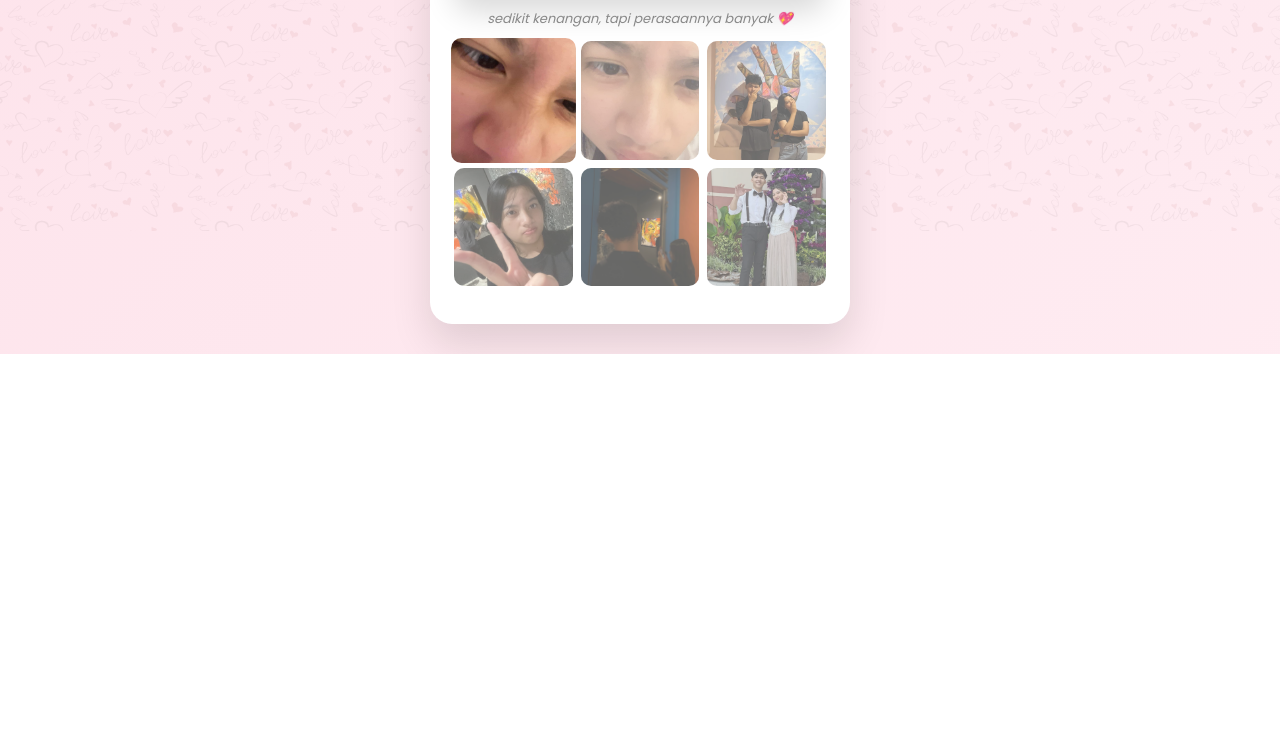
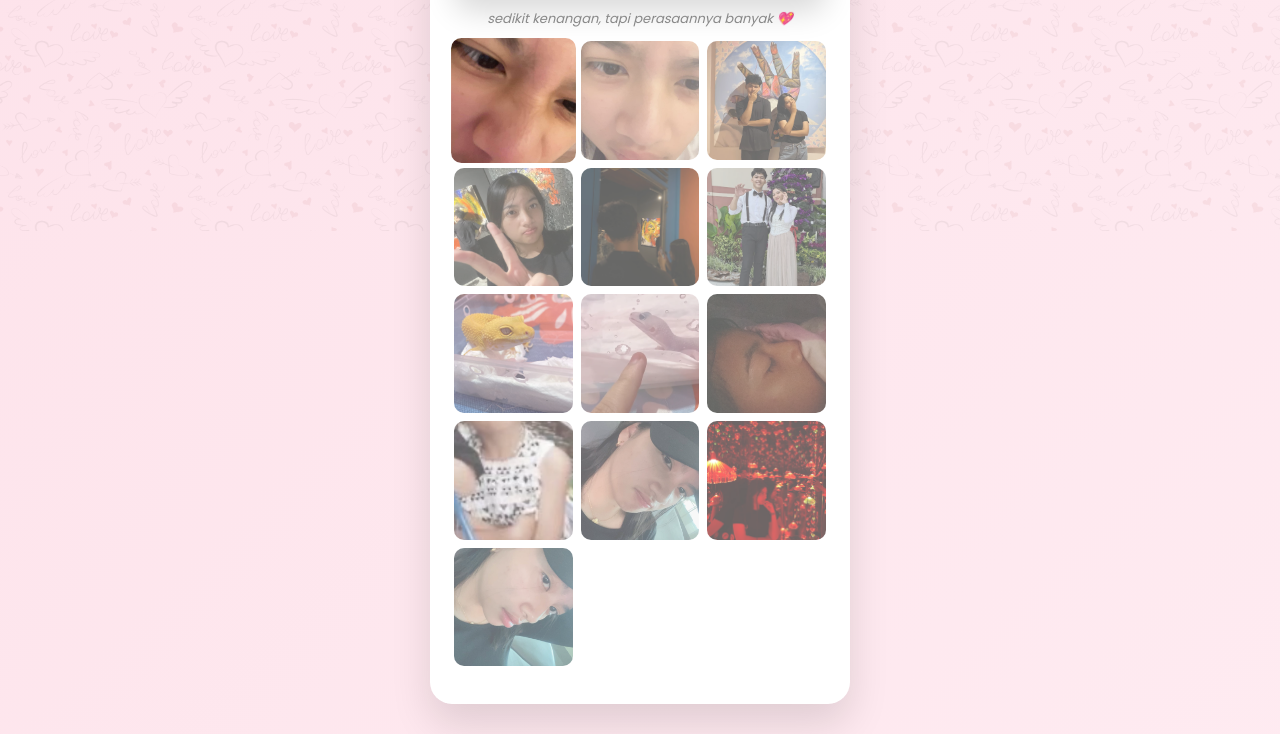
Before and after one commit to Vinezra/valentine, a plain HTML site: page surprise.html in a window 1280 px wide. Shown: the part 569-1303 px from the top of the page. Before the commit the page ends 923 px from the top, so only its background shows below. Drawn offline with nearby package versions, Linux system fonts and the light colour scheme.

Commit message:
Update surprise.html

```diff
--- a/surprise.html
+++ b/surprise.html
@@ -50,6 +50,13 @@
       <img src="assets/images/foto4.png">
       <img src="assets/images/foto5.png">
       <img src="assets/images/foto6.png">
+      <img src="assets/images/foto8.jpeg">
+      <img src="assets/images/foto9.jpeg">
+      <img src="assets/images/foto10.jpeg">
+      <img src="assets/images/foto11.jpeg">
+      <img src="assets/images/foto12.jpeg">
+      <img src="assets/images/foto13.jpeg">
+      <img src="assets/images/foto14.jpeg">
     </div>
 
   </div>
```
